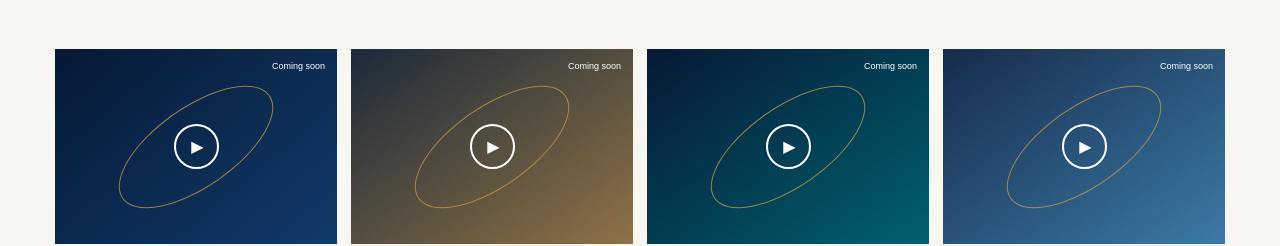
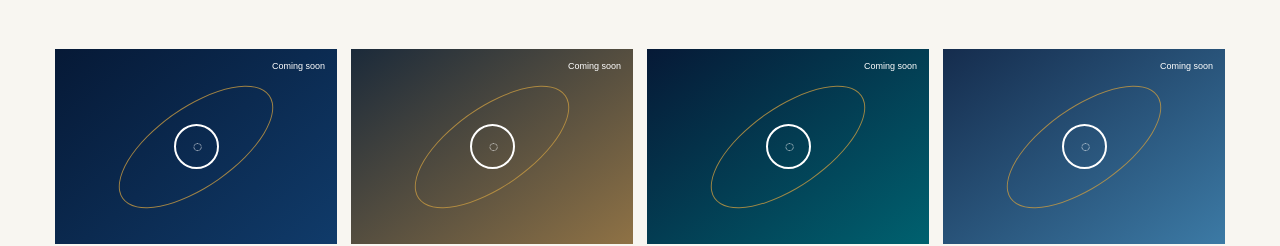
Before and after one commit to lpipeal/contax-landing-page, a Next.js app: page / in a window 1280 px wide. Shown: the part 3440-3686 px from the top of the page. Built offline with nearby package versions, Linux system fonts and the light colour scheme.

Commit message:
feat: add publishable educational content model

```diff
--- /dev/null
+++ b/app/editorial-content.ts
@@ -0,0 +1,50 @@
+export type Locale = "en" | "es";
+
+type LocalizedText = Record<Locale, string>;
+type PublicationStatus = "draft" | "published";
+
+export type EducationalResource = {
+  id: string;
+  type: LocalizedText;
+  title: LocalizedText;
+  status: PublicationStatus;
+  externalUrl?: string;
+  featured?: boolean;
+};
+
+export type VideoItem = {
+  id: string;
+  title: LocalizedText;
+  status: PublicationStatus;
+  duration?: string;
+};
+
+export const educationalResources: EducationalResource[] = [
+  {
+    id: "tax-planning-reel",
+    type: { es: "REEL DE INSTAGRAM", en: "INSTAGRAM REEL" },
+    title: { es: "Planeación tributaria", en: "Tax planning" },
+    status: "published",
+    externalUrl: "https://www.instagram.com/reel/DWkVUxjkYXr/",
+    featured: true,
+  },
+  {
+    id: "deductible-expenses-guide",
+    type: { es: "ARTÍCULO", en: "ARTICLE" },
+    title: { es: "Cómo organizar tus gastos deducibles", en: "How to organize deductible expenses" },
+    status: "draft",
+  },
+  {
+    id: "business-deadlines-guide",
+    type: { es: "GUÍA", en: "GUIDE" },
+    title: { es: "Fechas clave para tu empresa", en: "Key dates for your business" },
+    status: "draft",
+  },
+];
+
+export const videoLibrary: VideoItem[] = [
+  { id: "tax-planning", title: { es: "¿Qué es la planeación tributaria y por qué tu negocio la necesita?", en: "What is tax planning and why does your business need it?" }, status: "draft" },
+  { id: "deductions", title: { es: "Deducciones fiscales que muchos empresarios olvidan", en: "Tax deductions many owners overlook" }, status: "draft" },
+  { id: "llc-vs-corporation", title: { es: "LLC vs Corporation: ¿cuál conviene más?", en: "LLC vs. Corporation: which is best?" }, status: "draft" },
+  { id: "itin", title: { es: "ITIN: requisitos y proceso paso a paso", en: "ITIN: requirements and process step by step" }, status: "draft" },
+];
--- a/app/page.tsx
+++ b/app/page.tsx
@@ -2,6 +2,7 @@
 
 import Image from "next/image";
 import { useEffect, useState } from "react";
+import { educationalResources, videoLibrary } from "./editorial-content";
 import { siteConfig } from "./site-config";
 
 type Language = "en" | "es";
@@ -24,8 +25,6 @@ const content: Record<Language, Content> = {
     services: ["Contabilidad", "Impuestos personales y corporativos", "Creación de empresas", "Nómina / Payroll", "Asesoría contable y financiera", "ITIN Application Assistance"],
     serviceText: ["Información financiera ordenada para tomar mejores decisiones.", "Preparación y acompañamiento para cumplir con claridad.", "La estructura adecuada para empezar y crecer con seguridad.", "Procesos de nómina organizados y oportunos.", "Una perspectiva estratégica para cada etapa de tu negocio.", "Acompañamiento para gestionar tu proceso de ITIN."],
     usa: ["Impuestos personales y corporativos", "ITIN para personas elegibles", "Formación de LLC y Corporations", "Contabilidad y nómina"], colombia: ["Contabilidad y reportes financieros", "Orientación tributaria y de cumplimiento", "Formalización de empresas y negocios", "Asesoría financiera y estratégica"],
-    resources: ["Planeación tributaria", "Cómo organizar tus gastos deducibles", "Fechas clave para tu empresa"], resourceTypes: ["REEL DE INSTAGRAM", "ARTÍCULO", "GUÍA"],
-    videos: ["¿Qué es la planeación tributaria y por qué tu negocio la necesita?", "Deducciones fiscales que muchos empresarios olvidan", "LLC vs Corporation: ¿cuál conviene más?", "ITIN: requisitos y proceso paso a paso"],
     reasons: ["Experiencia y conocimiento", "Enfoque personalizado", "Confianza y transparencia", "Tecnología a tu favor"], reasonText: ["Conocimiento técnico y experiencia práctica para ver el panorama completo.", "Soluciones a la medida de tus metas y necesidades.", "Comunicación clara y procesos basados en integridad.", "Herramientas modernas para información oportuna."],
     steps: ["Conocemos tu negocio", "Evaluamos y planificamos", "Implementamos soluciones", "Monitoreamos y optimizamos", "Impulsamos tu crecimiento"], stepText: ["Entendemos tus objetivos y desafíos financieros.", "Analizamos tu situación y definimos la estrategia.", "Ponemos en marcha procesos eficientes y cumplidores.", "Damos seguimiento continuo para detectar resultados.", "Te acompañamos para que sigas creciendo con solidez."],
     industries: ["Comercio y retail", "Construcción", "Salud", "Restaurantes", "Profesionales", "Servicios", "E-commerce"], partners: ["Servicios legales", "Seguros", "Banca", "Tecnología", "Nómina", "Comunidad empresarial"],
@@ -46,7 +45,6 @@ const content: Record<Language, Content> = {
     services: ["Bookkeeping", "Personal & business taxes", "Business formation", "Payroll", "Accounting & financial advisory", "ITIN application assistance"],
     serviceText: ["Organized financial information to support better decisions.", "Preparation and guidance to comply with clarity.", "The right structure to start and grow with confidence.", "Organized, timely payroll processes.", "A strategic perspective for every phase of your business.", "Guidance through your ITIN process."],
     usa: ["Personal and business taxes", "ITIN for eligible individuals", "LLC and corporation formation", "Bookkeeping and payroll"], colombia: ["Bookkeeping and financial reports", "Tax and compliance guidance", "Business formalization", "Financial and strategic advisory"],
-    resources: ["Tax planning", "How to organize deductible expenses", "Key dates for your business"], resourceTypes: ["INSTAGRAM REEL", "ARTICLE", "GUIDE"], videos: ["What is tax planning and why does your business need it?", "Tax deductions many owners overlook", "LLC vs. Corporation: which is best?", "ITIN: requirements and process step by step"],
     reasons: ["Experience and knowledge", "Personalized approach", "Trust and transparency", "Technology for you"], reasonText: ["Technical knowledge and practical experience to see the full picture.", "Solutions tailored to your goals and needs.", "Clear communication and processes grounded in integrity.", "Modern tools for timely information."],
     steps: ["We learn your business", "We assess and plan", "We implement solutions", "We monitor and optimize", "We accelerate your growth"], stepText: ["We understand your financial goals and challenges.", "We analyze your situation and define a strategy.", "We put efficient, compliant processes in motion.", "We follow up to identify results and adjustments.", "We stay close as you grow with strength."],
     industries: ["Retail and commerce", "Construction", "Healthcare", "Restaurants", "Professionals", "Services", "E-commerce"], partners: ["Legal services", "Insurance", "Banking", "Technology", "Payroll", "Business community"],
@@ -73,8 +71,8 @@ export default function Home() {
     <section className="services section" id="services"><div className="container"><Header label={t.servicesLabel as string} title={t.servicesTitle as string} text={t.servicesText as string} /><div className="service-grid">{list("services").map((service, index) => <article className="service-card" key={service}><Icon index={index} /><h3>{service}</h3><p>{list("serviceText")[index]}</p><a href="#contact" aria-label={`${service}: ${t.schedule as string}`}><Arrow /></a></article>)}</div></div></section>
     <section className="coverage section" id="coverage"><div className="container"><div className="coverage-heading"><div><p className="section-kicker">✦ {t.coverageLabel as string}</p><h2>{t.coverageTitle as string}</h2></div><p>{t.coverageNote as string}</p></div><div className="country-grid"><Country name="Estados Unidos / United States" flag="🇺🇸" entries={list("usa")} /><Country name="Colombia" flag="🇨🇴" entries={list("colombia")} /><div className="map-mark" aria-hidden="true"><span>✦</span><b>US</b><i>CO</i></div></div></div></section>
     <section className="planning"><div className="container planning-grid"><div><p className="section-kicker gold-text">✦ {t.planningLabel as string}</p><h2>{t.planningTitle as string}</h2><p>{t.planningText as string}</p><div className="planning-points"><span>✓ {language === "es" ? "Preparación de impuestos" : "Tax preparation"}</span><span>✓ {language === "es" ? "Planeación tributaria" : "Tax planning"}</span></div><p className="disclaimer">{t.planningDisclosure as string}</p></div><div className="planning-seal" aria-hidden="true"><span>▤</span><i>✓</i></div><div className="planning-side"><ul><li>✓ {language === "es" ? "Analizamos tu situación y objetivos." : "We analyze your situation and goals."}</li><li>✓ {language === "es" ? "Diseñamos estrategias a tu medida." : "We design a strategy around you."}</li><li>✓ {language === "es" ? "Identificamos deducciones aplicables." : "We identify applicable deductions."}</li></ul><a className="button gold" href="#contact">{t.planningCta as string} <Arrow /></a></div></div></section>
-    <section className="resources section" id="resources"><div className="container"><Header label={t.resourcesLabel as string} title={t.resourcesTitle as string} text={t.resourcesText as string} /><div className="resource-grid">{list("resources").map((title, index) => <article className={`resource-card ${index === 0 ? "featured" : ""}`} key={title}><p>{list("resourceTypes")[index]}</p>{index === 0 && <span className="instagram-mark">◎</span>}<h3>{title}</h3>{index === 0 ? <a href="https://www.instagram.com/reel/DWkVUxjkYXr/" target="_blank" rel="noreferrer">{t.instagram as string} <Arrow /></a> : <span className="muted-link">{t.comingSoon as string} <Arrow /></span>}</article>)}</div></div></section>
-    <section className="video-section"><div className="container"><Header label={t.videosLabel as string} title={t.videosTitle as string} text={t.videosText as string} /><div className="video-grid">{list("videos").map((title, index) => <article className="video-card" key={title}><div className={`video-cover v${index + 1}`}><span>▶</span><small>{t.comingSoon as string}</small></div><p>{title}</p></article>)}</div><a className="inline-link dark-link center-link" href="#contact">{t.allVideos as string} <Arrow /></a></div></section>
+    <section className="resources section" id="resources"><div className="container"><Header label={t.resourcesLabel as string} title={t.resourcesTitle as string} text={t.resourcesText as string} /><div className="resource-grid">{educationalResources.map((resource) => <article className={`resource-card ${resource.featured ? "featured" : ""}`} key={resource.id}><p>{resource.type[language]}</p>{resource.featured && <span className="instagram-mark">◎</span>}<h3>{resource.title[language]}</h3>{resource.status === "published" && resource.externalUrl ? <a href={resource.externalUrl} target="_blank" rel="noreferrer">{t.instagram as string} <Arrow /></a> : <span className="muted-link">{t.comingSoon as string} <Arrow /></span>}</article>)}</div></div></section>
+    <section className="video-section"><div className="container"><Header label={t.videosLabel as string} title={t.videosTitle as string} text={t.videosText as string} /><div className="video-grid">{videoLibrary.map((video, index) => <article className="video-card" data-status={video.status} key={video.id}><div className={`video-cover v${index + 1}`}><span aria-hidden="true">{video.status === "published" ? "▶" : "◌"}</span><small>{video.duration ?? (t.comingSoon as string)}</small></div><p>{video.title[language]}</p></article>)}</div><a className="inline-link dark-link center-link" href="#contact">{t.allVideos as string} <Arrow /></a></div></section>
     <section className="why section" id="why"><div className="container why-grid"><div><p className="section-kicker">✦ {t.whyLabel as string}</p><h2>{t.whyTitle as string}</h2></div><div className="reason-grid">{list("reasons").map((reason, index) => <article key={reason}><Icon index={index} /><div><h3>{reason}</h3><p>{list("reasonText")[index]}</p></div></article>)}</div></div></section>
     <section className="process" id="process"><div className="container"><Header label={t.processLabel as string} title={t.processTitle as string} /><div className="process-steps">{list("steps").map((step, index) => <article key={step}><span>{index + 1}</span><h3>{step}</h3><p>{list("stepText")[index]}</p></article>)}</div></div></section>
     <section className="industries section" id="industries"><div className="container"><Header label={t.industriesLabel as string} title={t.industriesTitle as string} /><div className="industry-grid">{list("industries").map((industry, index) => <article key={industry}><Icon index={index} /><span>{industry}</span></article>)}</div></div></section>
```
Also changed, not shown: 1 other file (tests, documents, lock files or other folders).
